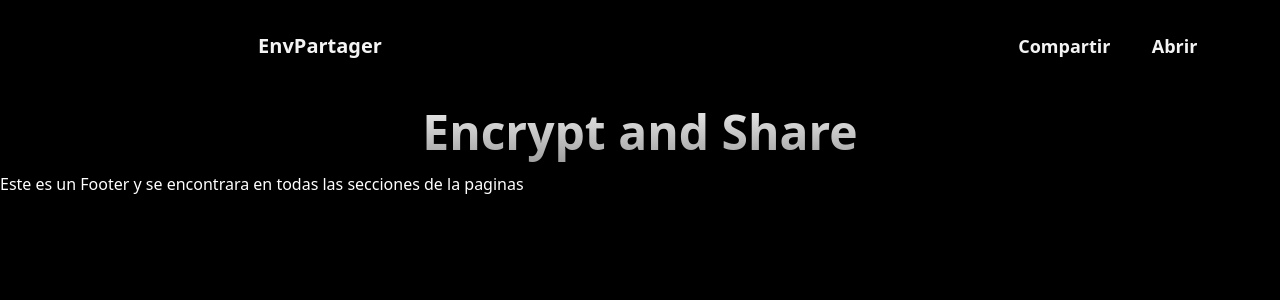
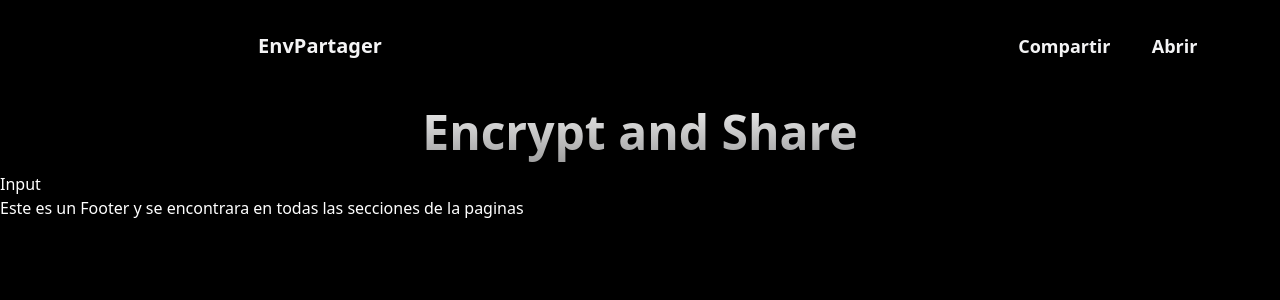
Before and after one commit to FxIvan/envshareNextJS, a Next.js app: page /share in a window 1280 px wide. Shown: the top 300 px of the page. Built offline with nearby package versions, Linux system fonts and the light colour scheme.

Commit message:
creado componente InputTextArea

```diff
--- /dev/null
+++ b/src/app/component/inputTextArea/inputTextArea.js
@@ -0,0 +1,7 @@
+export default function InputTextArea(){
+    return(
+        <div>
+            <h2 className="text-white">Input</h2>
+        </div>
+    )
+}
--- a/src/app/share/page.js
+++ b/src/app/share/page.js
@@ -1,8 +1,14 @@
+import InputTextArea from "../component/inputTextArea/inputTextArea";
+
 export default function Share(){
     return(
         <div>
-
+            <div>
             <h1 className="py-4 text-5xl font-bold text-center text-transparent bg-gradient-to-t bg-clip-text from-zinc-100/60 to-white">Encrypt and Share</h1>
+            </div>
+            <div>
+                <InputTextArea/>
+            </div>
         </div>
     )
 }
```
